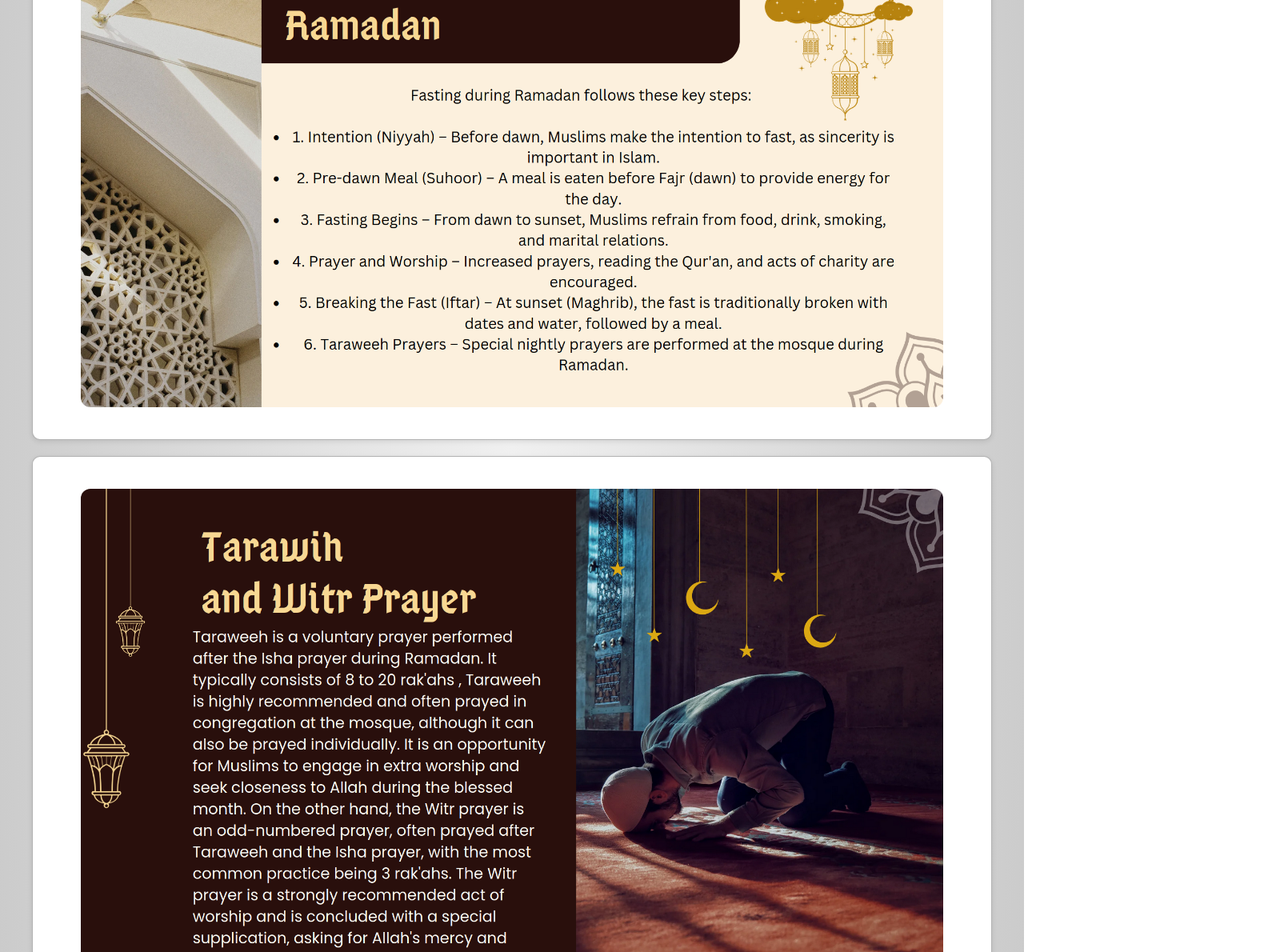
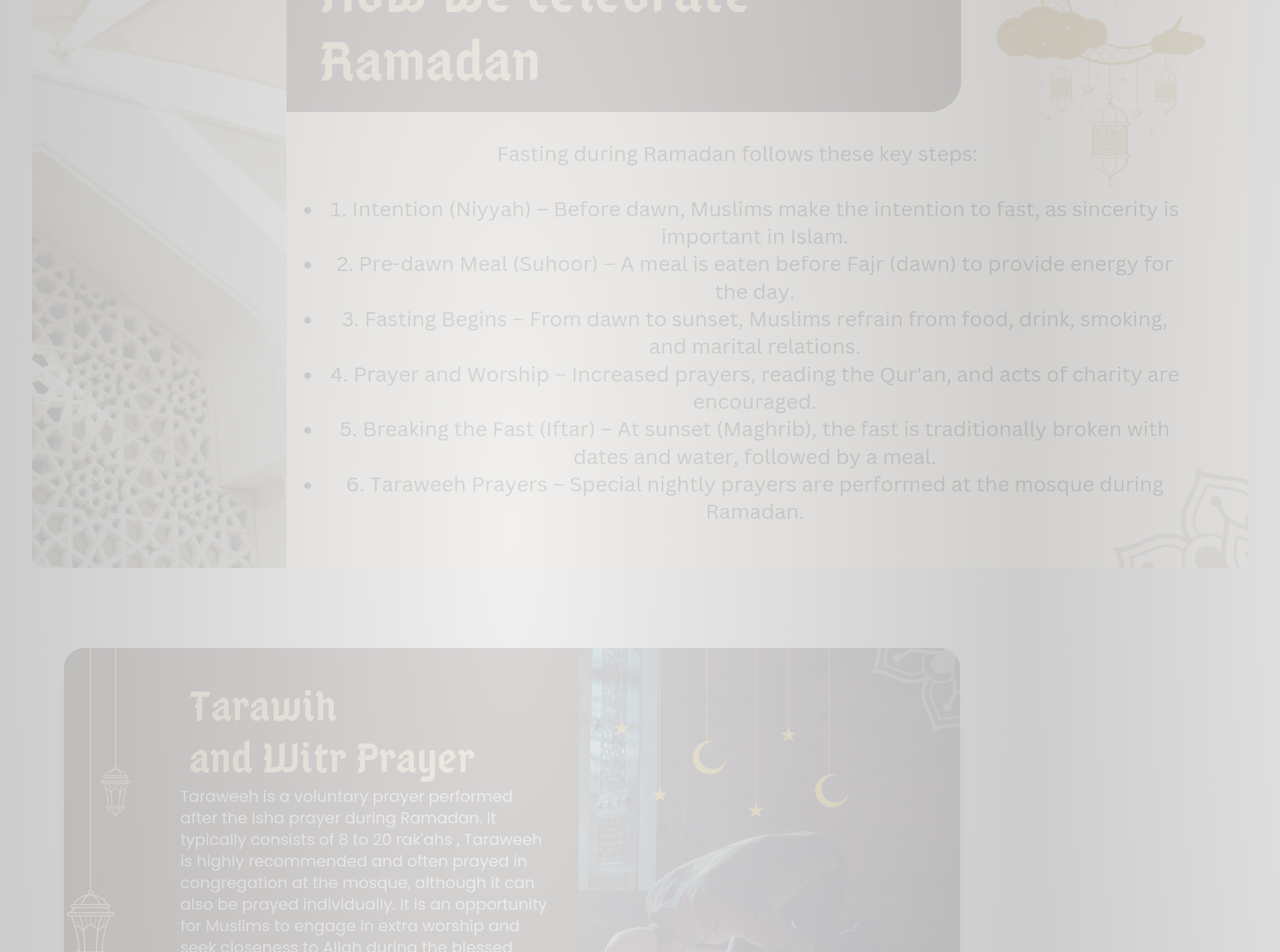
Before and after one commit to IyaadArshad/ramadan-presentation, a Next.js app: page / in a window 1280 px wide. Shown: the part 1610-2800 px from the top of the page at 80% size, 1600 px wide, since content can reach past the window. Built offline with nearby package versions, Linux system fonts and the light colour scheme.

Commit message:
update animations

```diff
--- a/app/globals.css
+++ b/app/globals.css
@@ -108,23 +108,45 @@ body {
     font-family: 'PT Serif', georgia, serif;
     font-size: 48px;
     line-height: 1.5;
+    opacity: 0.1;
+    transition: all 1s cubic-bezier(0.4, 0.1, 0.2, 1);
 }
 
+.step img {
+    transition: all 0.5s ease-in-out;
+}
+
+.step:hover img {
+    transform: scale(1.02);
+    box-shadow: 0 15px 40px rgba(0,0,0,0.3);
+}
+
+.impress-enabled .step {
+    margin: 0;
+    opacity: 0.2;
+    transition: opacity 1s, transform 1s cubic-bezier(0.4, 0, 0.2, 1);
+}
+
+.impress-enabled .step.active {
+    opacity: 1;
+    transform: scale(1.05);
+}
+
+/* Remove standard slide styles */
 .slide {
+    all: unset;
     display: block;
-    min-width: 900px;
-    height: 700px;
-    padding: 40px 60px;
-    background-color: white;
-    border: 1px solid rgba(0, 0, 0, .3);
-    border-radius: 10px;
-    box-shadow: 0 2px 6px rgba(0, 0, 0, .1);
-    color: rgb(102, 102, 102);
-    text-shadow: 0 2px 2px rgba(0, 0, 0, .1);
-    font-family: 'Open Sans', Arial, sans-serif;
-    font-size: 30px;
-    line-height: 36px;
-    letter-spacing: -1px;
+}
+
+/* Add perspective to the entire presentation */
+#impress {
+    perspective: 3000px;
+    transition: all 0.8s cubic-bezier(0.4, 0, 0.2, 1);
+}
+
+/* Add smooth transition for transform properties */
+* {
+    transition: transform 1s cubic-bezier(0.4, 0, 0.2, 1);
 }
 
 /* Slide content styling */
--- a/app/page.tsx
+++ b/app/page.tsx
@@ -31,62 +31,77 @@ export default function Home() {
       <div id="impress">
         <div
           id="slide1"
-          className="step slide"
+          className="step"
           data-x="-1000"
           data-y="-1500"
-          style={{ width: "1200px" }}
+          data-scale="1"
+          data-rotate-z="5"
+          style={{ width: "1400px", height: "800px" }}
         >
           <img
             src="/slide01.png"
             alt="Slide 1"
-            style={{ width: "100%", height: "100%", borderRadius: "12px" }}
+            style={{ width: "100%", height: "100%", borderRadius: "20px", boxShadow: "0 10px 30px rgba(0,0,0,0.3)" }}
           />
         </div>
         <div
           id="slide2"
-          className="step slide"
-          data-x="500"
-          data-y="-1500"
-          style={{ width: "1200px" }}
+          className="step"
+          data-x="1500"
+          data-y="-800"
+          data-z="-1000"
+          data-scale="0.8"
+          data-rotate-x="-45"
+          style={{ width: "1000px", height: "600px" }}
         >
           <img
             src="/slide02.png"
             alt="Slide 2"
-            style={{ width: "100%", height: "100%", borderRadius: "12px" }}
+            style={{ width: "100%", height: "100%", borderRadius: "8px" }}
           />
         </div>
         <div
           id="slide3"
-          className="step slide"
-          data-x="-1000"
-          data-y="0"
-          style={{ width: "1200px" }}
+          className="step"
+          data-x="-500"
+          data-y="500"
+          data-z="1000"
+          data-scale="1.5"
+          data-rotate-y="45"
+          style={{ width: "1600px", height: "900px" }}
         >
           <img
             src="/slide03.png"
             alt="Slide 3"
-            style={{ width: "100%", height: "100%", borderRadius: "12px" }}
+            style={{ width: "100%", height: "100%", borderRadius: "15px", transform: "perspective(1000px)" }}
           />
         </div>
         <div
           id="slide4"
-          className="step slide"
-          data-x="500"
-          data-y="0"
-          style={{ width: "1200px" }}
+          className="step"
+          data-x="800"
+          data-y="1200"
+          data-z="-500"
+          data-scale="0.6"
+          data-rotate="180"
+          style={{ width: "1200px", height: "700px" }}
         >
           <img
             src="/slide04.png"
             alt="Slide 4"
-            style={{ width: "100%", height: "100%", borderRadius: "12px" }}
+            style={{ width: "100%", height: "100%", borderRadius: "25px", boxShadow: "0 5px 15px rgba(0,0,0,0.2)" }}
           />
         </div>
         <div
           id="slide5"
-          className="step slide"
-          data-x="-1000"
-          data-y="1500"
-          style={{ width: "1200px" }}
+          className="step"
+          data-x="-1500"
+          data-y="0"
+          data-z="500"
+          data-scale="1.2"
+          data-rotate-z="-15"
+          data-rotate-x="15"
+          style={{ width: "1300px", height: "750px" }}
         >
           <img
             src="/slide05.png"
@@ -96,15 +111,18 @@ export default function Home() {
         </div>
         <div
           id="slide6"
-          className="step slide"
-          data-x="500"
-          data-y="1500"
-          style={{ width: "1200px" }}
+          className="step"
+          data-x="0"
+          data-y="-500"
+          data-z="-1500"
+          data-scale="2"
+          data-rotate-y="-30"
+          style={{ width: "1100px", height: "650px" }}
         >
           <img
             src="/slide06.png"
             alt="Slide 6"
-            style={{ width: "100%", height: "100%", borderRadius: "12px" }}
+            style={{ width: "100%", height: "100%", borderRadius: "30px", transform: "perspective(2000px)" }}
           />
         </div>
         <Script
```
